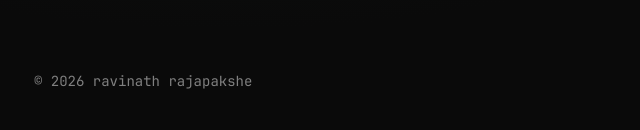
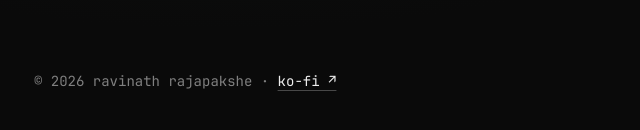
Before and after one commit to Saikomantisu/portfolio, an Astro site: page / in a window 1280 px wide. Shown: the part 1387-1517 px from the top of the page, 284-924 px from the left. Built offline with nearby package versions, Linux system fonts and the light colour scheme; Astro itself is replaced by a stand-in of ours; some packages are replaced by stand-ins of ours; no server answers.

Commit message:
Add Ko-fi link to footer

```diff
--- a/src/content.config.ts
+++ b/src/content.config.ts
@@ -27,6 +27,7 @@ const profile = defineCollection({
     company: z.object({ name: z.string(), url: z.url() }),
     timeZone: z.string(),
     github: z.string(),
+    kofi: z.url(),
     intro: z.string(),
     usually: z.array(z.string()),
   }),
--- a/src/content/profile.yaml
+++ b/src/content/profile.yaml
@@ -6,5 +6,6 @@ me:
     url: https://nexgendevs.lk
   timeZone: Asia/Colombo
   github: Saikomantisu
+  kofi: https://ko-fi.com/ravinathr
   intro: Self-taught developer and UI/UX designer from Sri Lanka. I build clean, fast web experiences and small tools that scratch my own itches, mostly at night.
   usually: [Astro, React, TypeScript, Figma]
--- a/src/pages/index.astro
+++ b/src/pages/index.astro
@@ -5,7 +5,7 @@ import { getPosts } from "../data/posts";
 import { getLinks, getProfile, getProjects } from "../data/profile";
 import Base from "../layouts/Base.astro";
 
-const { name, role, company, timeZone, intro, usually, github } =
+const { name, role, company, timeZone, intro, usually, github, kofi } =
   await getProfile();
 const projects = await getProjects({ featured: true });
 const links = await getLinks();
@@ -72,6 +72,7 @@ const reposUrl = `https://github.com/${github}?tab=repositories`;
       © {new Date().getFullYear()} {name}<span class="unseen" aria-hidden="true"
         >{" you weren't supposed to find this."}</span
       >
+      · <a href={kofi}>ko-fi ↗</a>
     </footer>
   </main>
 </Base>
```
